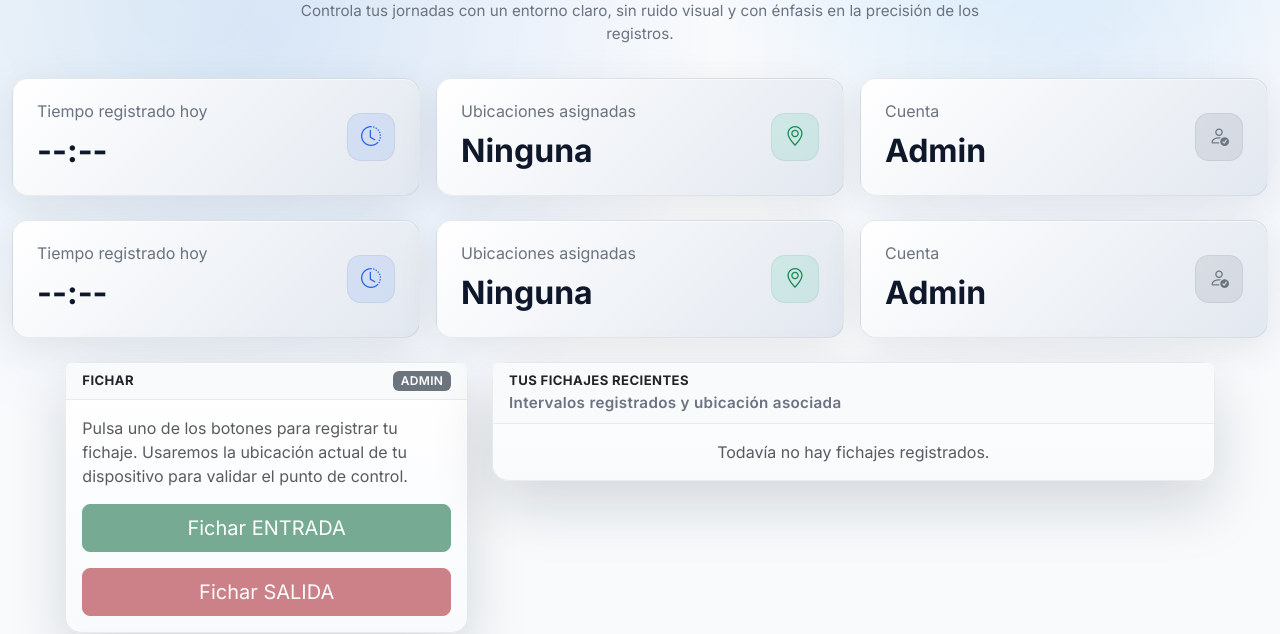
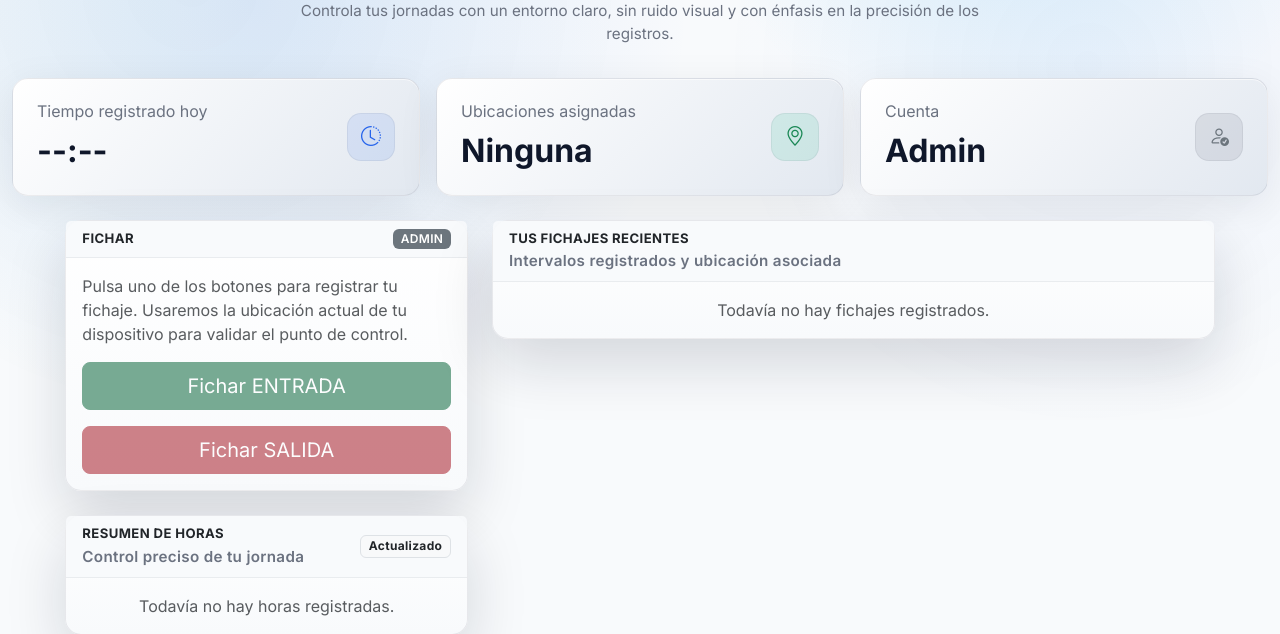
Before and after one commit to HardNightCode/fichaje-app, a Flask app: page / in a window 1280 px wide. Shown: the part 175-809 px from the top of the page. Run offline with Flask 3, Linux system fonts and the light colour scheme; a user stored in the database is signed in; data comes from the database, SQL or seed files in the repository; data that the repository does not hold is empty.

Commit message:
Release v20251210_1653

```diff
--- a/templates/index.html
+++ b/templates/index.html
@@ -9,42 +9,6 @@
   <p class="mb-0 panel-subtitle">
     Controla tus jornadas con un entorno claro, sin ruido visual y con énfasis en la precisión de los registros.
   </p>
-</div>
-
-<div class="row g-3 align-items-stretch mb-4">
-  <div class="col-md-6 col-lg-4">
-    <div class="stat-card subtle-border h-100">
-      <div>
-        <div class="label">Tiempo registrado hoy</div>
-        <div class="value">{{ resumen_horas if resumen_horas and resumen_horas != "00:00" else "--:--" }}</div>
-      </div>
-      <div class="stat-icon bg-primary-soft text-primary-emphasis">
-        <i class="bi bi-clock-history"></i>
-      </div>
-    </div>
-  </div>
-  <div class="col-md-6 col-lg-4">
-    <div class="stat-card subtle-border h-100">
-      <div>
-        <div class="label">Ubicaciones asignadas</div>
-        <div class="value">{{ 'Sí' if tiene_ubicaciones else 'Ninguna' }}</div>
-      </div>
-      <div class="stat-icon bg-success-soft text-success">
-        <i class="bi bi-geo-alt"></i>
-      </div>
-    </div>
-  </div>
-  <div class="col-lg-4 d-none d-lg-block">
-    <div class="stat-card subtle-border h-100">
-      <div>
-        <div class="label">Cuenta</div>
-        <div class="value text-capitalize">{{ current_user.role }}</div>
-      </div>
-      <div class="stat-icon bg-secondary-soft text-secondary">
-        <i class="bi bi-person-check"></i>
-      </div>
-    </div>
-  </div>
 </div>
 
 <div class="row g-3 align-items-stretch mb-4">
```
